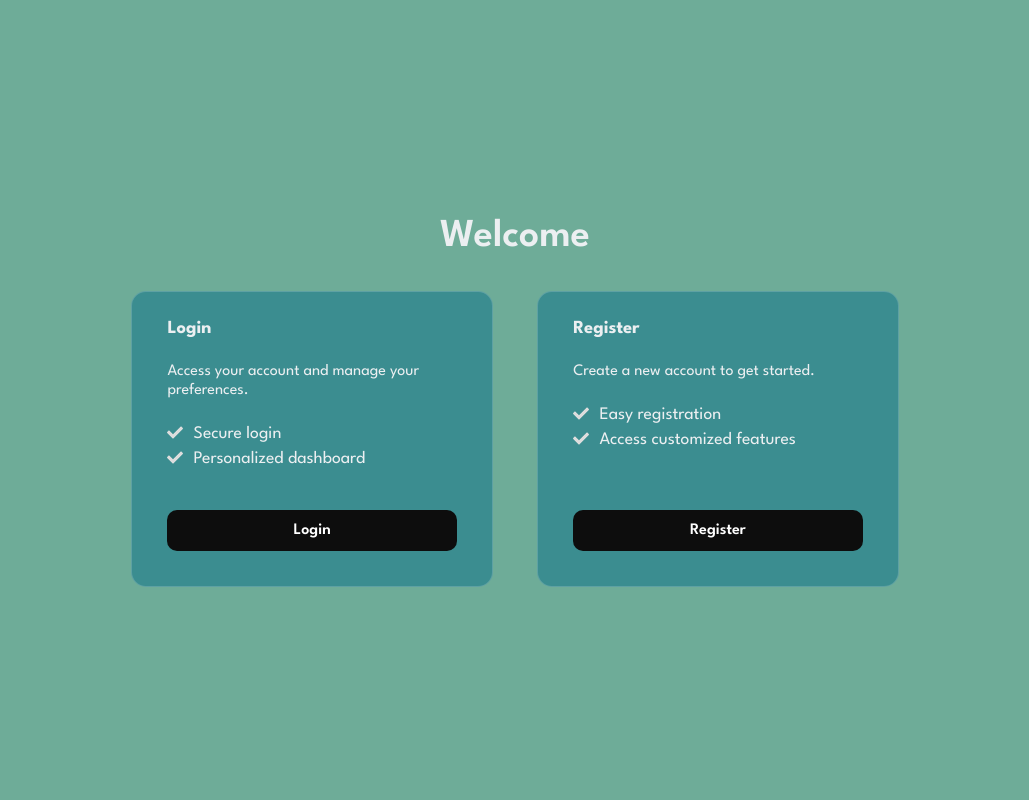
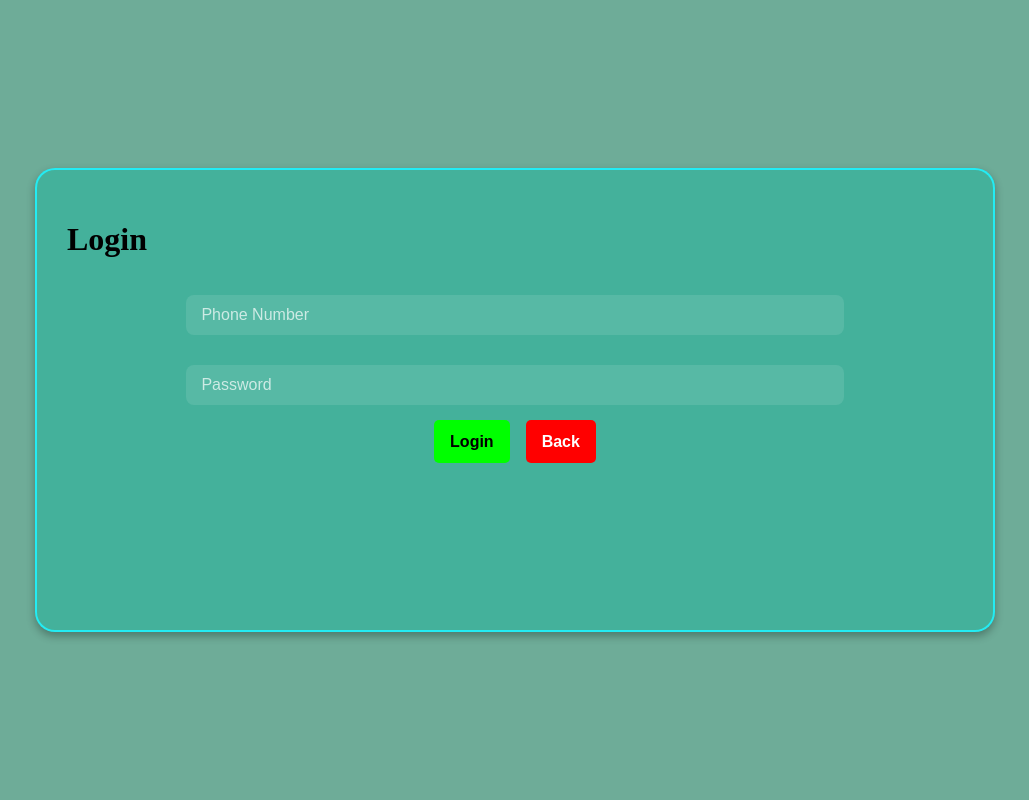
Before and after one commit to Tanheishanyang/Business-Card-Management-System, a Flask app: template deploy_test/templates/Login/Login.html in a window 1280 px wide. Shown: the whole page, without its empty margins (125-1154 px from the left). Run offline with Flask 3, Linux system fonts and the light colour scheme; the template is opened without the code that fills it, so the values that code supplies are empty.

Commit message:
daatbase,register,login

```diff
--- a/deploy_test/app.py
+++ b/deploy_test/app.py
@@ -1,16 +1,110 @@
-from flask import Flask, render_template
+import os
+import sqlite3
+from flask import Flask, render_template, g
+from flask import request, redirect, url_for, flash
 
 app = Flask(__name__)
 
+# 设置 secret_key
+app.secret_key = os.urandom(24)
+
+# 数据库文件路径
+DATABASE = os.path.join(os.path.dirname(__file__), 'database.db')
+
+# 初始化数据库
+def init_db():
+    with app.app_context():
+        db = get_db()
+        with open(os.path.join(os.path.dirname(__file__), 'schema.sql'), 'r') as f:
+            db.executescript(f.read())
+        db.commit()
+
+# 获取数据库连接
+def get_db():
+    if 'db' not in g:
+        g.db = sqlite3.connect(DATABASE)  # 连接数据库
+        g.db.row_factory = sqlite3.Row  # 让查询结果以字典形式返回
+    return g.db
+
+# 关闭数据库连接
+@app.teardown_appcontext
+def close_db(exception):
+    db = g.pop('db', None)
+    if db is not None:
+        db.close()
+
+# 路由：欢迎页面
 @app.route('/')
 def welcome():
     return render_template("Welcome/Welcome.html")
 
-@app.route('/register')
+# 路由：登录页面
+@app.route('/login', methods=['GET', 'POST'])
+def login():
+    if request.method == 'POST':
+        phone = request.form['phone']
+        password = request.form['password']
+
+        # 查询数据库，验证手机号和密码
+        db = get_db()
+        user = db.execute(
+            'SELECT * FROM users WHERE phone = ? AND password = ?',
+            (phone, password)
+        ).fetchone()
+
+        if user:
+            flash(f"Welcome, {user['username']}!", 'success')
+            return redirect(url_for('home'))
+        else:
+            flash('Invalid phone number or password!', 'error')
+            return redirect(url_for('login'))
+
+    return render_template("Login/Login.html")
+
+
+@app.route('/logout')
+def logout():
+    # 在这里清除用户的会话数据
+    flash('You have been logged out.', 'success')
+    return redirect(url_for('welcome'))
+
+# 路由：注册页面
+@app.route('/register', methods=['GET', 'POST'])
 def register():
+    if request.method == 'POST':
+        username = request.form['username']
+        phone = request.form['phone']
+        password = request.form['password']
+        confirm_password = request.form['confirm_password']
+
+        # 验证两次密码是否一致
+        if password != confirm_password:
+            flash('Passwords do not match!', 'error')
+            return redirect(url_for('register'))
+
+        # 验证手机号是否唯一
+        db = get_db()
+        existing_user = db.execute(
+            'SELECT id FROM users WHERE phone = ?',
+            (phone,)
+        ).fetchone()
+        if existing_user:
+            flash('This phone has registered', 'error')  # 修改提示信息
+            return redirect(url_for('register'))
+
+        # 插入数据到数据库
+        db.execute(
+            'INSERT INTO users (username, phone, password) VALUES (?, ?, ?)',
+            (username, phone, password)
+        )
+        db.commit()
+        flash('Registration successful!', 'success')
+        return redirect(url_for('login'))
+
     return render_template("Register/Register.html")
 
-@app.route('/home')  # 添加新路由
+# 路由：主页
+@app.route('/home')
 def home():
     return render_template("Home/Home.html")
 
--- /dev/null
+++ b/deploy_test/schema.sql
@@ -0,0 +1,6 @@
+CREATE TABLE users (
+    id INTEGER PRIMARY KEY AUTOINCREMENT,
+    username TEXT NOT NULL,
+    phone TEXT NOT NULL UNIQUE,
+    password TEXT NOT NULL
+);
--- a/deploy_test/templates/Home/Home.html
+++ b/deploy_test/templates/Home/Home.html
@@ -124,7 +124,9 @@
         <div class="profile_name">Prem Shahi</div>
         <div class="job">Web Desginer</div>
       </div>
-      <i class='bx bx-log-out' ></i>
+      <a href="{{ url_for('welcome') }}">
+        <i class='bx bx-log-out'></i>
+
     </div>
   </li>
 </ul>
--- a/deploy_test/templates/Login/Login.html
+++ b/deploy_test/templates/Login/Login.html
@@ -1,43 +1,60 @@
 <!DOCTYPE html>
 <html lang="en">
 <head>
-  <meta charset="UTF-8">
-  <meta name="viewport" content="width=device-width, initial-scale=1.0">
-  <title>Glowy Hover Effect</title>
-  <!-- 修改为正确的 CSS 文件路径 -->
-  <link rel="stylesheet" href="{{ url_for('static', filename='Welcome/Welcome.css') }}">
+  <meta charset="UTF-8" />
+  <meta name="viewport" content="width=device-width, initial-scale=1.0, user-scalable=no" />
+  <title>Login</title>
+
+  <!-- 引用独立的 CSS 文件 -->
+  <link rel="stylesheet" href="{{ url_for('static', filename='Register/Register.css') }}">
 </head>
 <body>
-<main class="main flow">
-  <h1 class="main__heading">Welcome</h1>
-  <div class="main__cards cards">
-    <div class="cards__inner">
-      <!-- Login Card -->
-      <div class="cards__card card">
-        <h2 class="card__heading">Login</h2>
-        <p class="card__description">Access your account and manage your preferences.</p>
-        <ul role="list" class="card__bullets flow">
-          <li>Secure login</li>
-          <li>Personalized dashboard</li>
-        </ul>
-        <a href="#login" class="card__cta cta">Login</a>
-      </div>
+  <div class="container">
+    <!-- 卡片内容 -->
+    <div class="card" style="--clr: #0f0;">
+      <h1 class="card-title">Login</h1>
+      <!-- 将表单绑定到 Flask 的后端 -->
+      <form class="card-form" action="{{ url_for('login') }}" method="POST">
+        <!-- 输入框 -->
+        <input
+          type="tel"
+          class="input-field"
+          name="phone"
+          placeholder="Phone Number"
+          pattern="[0-9]{11}"
+          title="Enter a valid 11-digit phone number"
+          required
+        />
+        <input
+          type="password"
+          class="input-field"
+          name="password"
+          placeholder="Password"
+          minlength="6"
+          required
+        />
 
-      <!-- Register Card -->
-      <div class="cards__card card">
-        <h2 class="card__heading">Register</h2>
-        <p class="card__description">Create a new account to get started.</p>
-        <ul role="list" class="card__bullets flow">
-          <li>Easy registration</li>
-          <li>Access customized features</li>
-        </ul>
-        <a href="#register" class="card__cta cta">Register</a>
-      </div>
+        <!-- 错误提示 -->
+        {% with messages = get_flashed_messages(with_categories=true) %}
+          {% if messages %}
+            <ul class="error-messages">
+              {% for category, message in messages %}
+                <li class="{{ category }}">{{ message }}</li>
+              {% endfor %}
+            </ul>
+          {% endif %}
+        {% endwith %}
+
+        <!-- 按钮 -->
+        <div class="button-group">
+          <button type="submit" class="btn btn-confirm">Login</button>
+          <button type="button" class="btn btn-back" onclick="window.history.back()">Back</button>
+        </div>
+      </form>
     </div>
-    <div class="overlay cards__inner"></div>
   </div>
-</main>
-<!-- 修改为正确的 JS 文件路径 -->
-<script src="{{ url_for('static', filename='Welcome/Welcome.js') }}"></script>
+
+  <!-- 引用独立的 JS 文件 -->
+  <script src="{{ url_for('static', filename='Register/Register.js') }}"></script>
 </body>
 </html>
```
Also changed, not shown: deploy_test/templates/Register/Register.html (+53 -6 lines), deploy_test/database.db (added).
